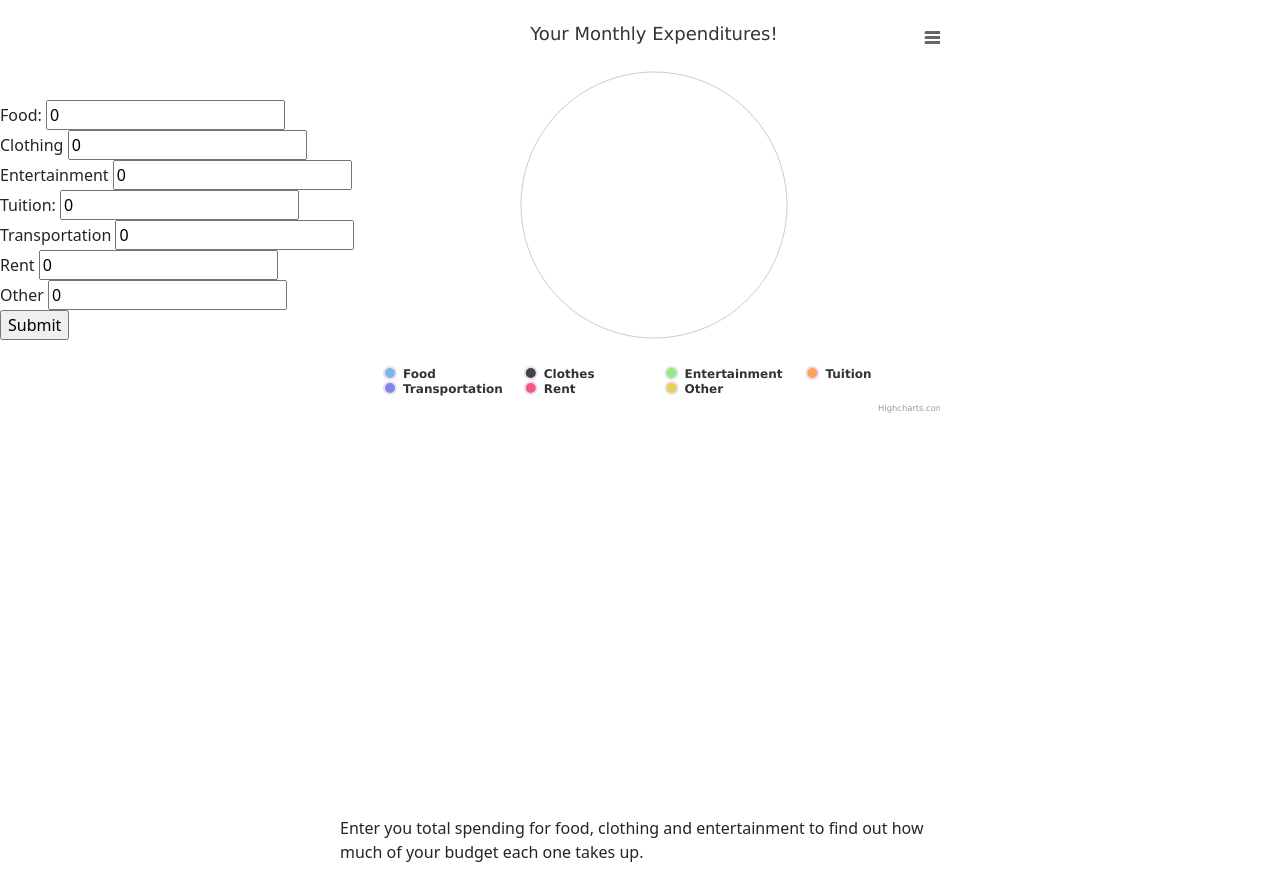
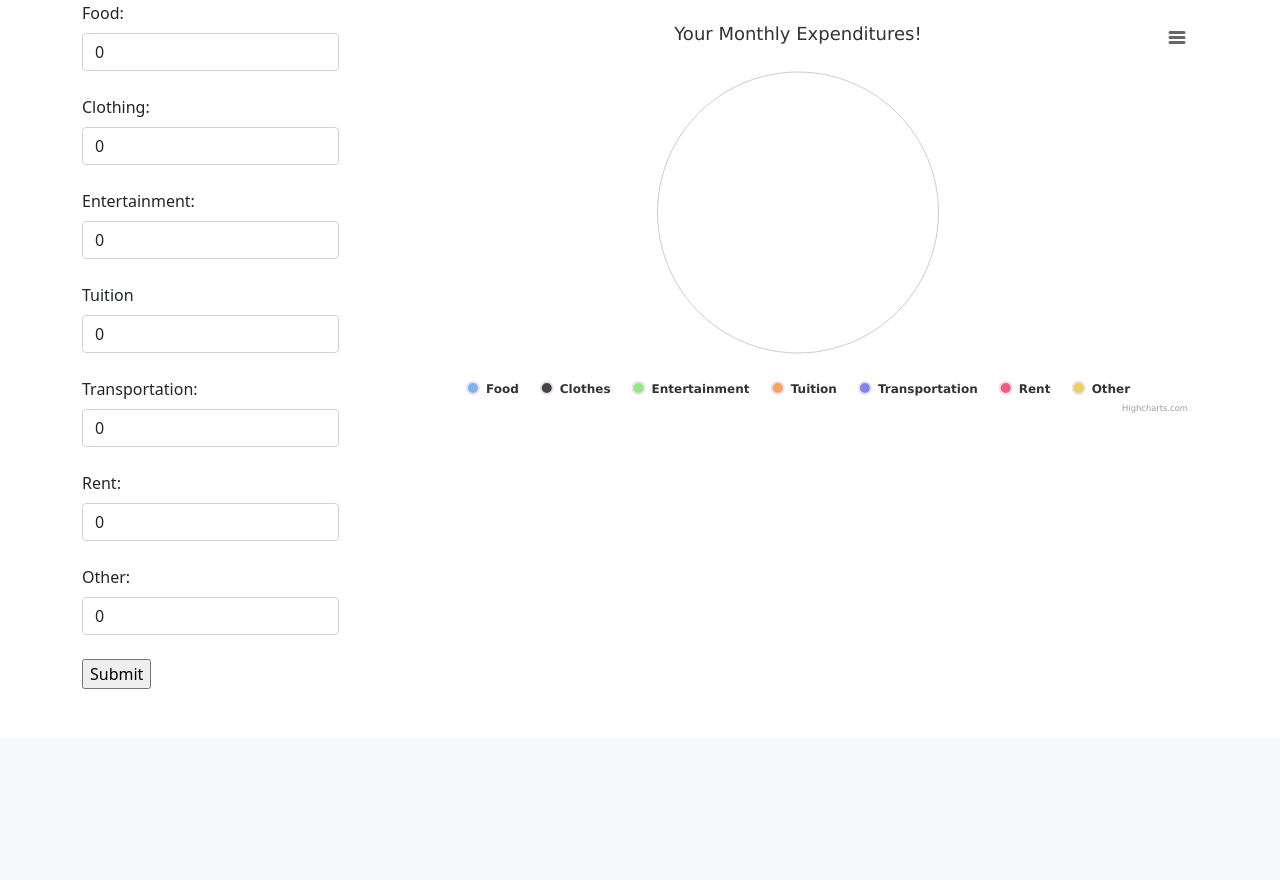
Before and after one commit to josephined21/ftf-project, a Flask app: page /your_budget in a window 1280 px wide. Shown: the part 62-942 px from the top of the page. After the commit the page ends 751 px from the top, so only its background shows below. Run offline with Flask 2, Linux system fonts and the light colour scheme; some libraries are stand-ins or nearby versions.

Commit message:
rebecca's push before lunch 7/28

```diff
--- a/app.py
+++ b/app.py
@@ -3,55 +3,171 @@
 from flask import Flask
 from flask import render_template
 from flask import request
+from flask_pymongo import PyMongo
 from flask import redirect
 from flask import session, url_for
-from flask_pymongo import PyMongo
-
+from datetime import date
 # -- Initialization section --
 app = Flask(__name__)
 app.secret_key = '_5#y2L"F4Q8z\n\xec]/'
 
-# name of database
 app.config['MONGO_DBNAME'] = 'login'
-# URI of database
-#app.config['MONGO_URI'] = 'mongodb+srv://admin:9dpPJg9sr2ssPZY@cluster0.pmjhw.mongodb.net/login?retryWrites=true&w=majority'
-app.config['MONGO_URI'] = 'mongodb+srv://admin:9dpPJg9sr2ssPZY@cluster0.dbc3e.mongodb.net/login?retryWrites=true&w=majority'
+app.config['MONGO_URI'] = 'mongodb+srv://admin:9dpPJg9sr2ssPZY@cluster0.pmjhw.mongodb.net/login?retryWrites=true&w=majority'
 mongo = PyMongo(app)
+
 # -- Routes section --
+
+
 @app.route('/')
 @app.route('/index')
 def index():
-    #return render_template('information1.html')
     return render_template('index.html')
 
-@app.route('/signups', methods = ['GET','POST'])
+@app.route('/signup', methods=['GET', 'POST'])
+def signup():
+    # Are they posting with the form?
+    if request.method == 'POST':
+        # Connect to database
+        users = mongo.db.users
+        # Do something with the database - Does anyone have this name?
+        existing_user = users.find_one({'name': request.form['user_name']})
+        # Does user not exist? Add to the database!
+        if existing_user is None:
+            # Add the user to the database
+            todays_date = date.today()
+            todays_month = todays_date.month
+
+            if todays_month == 1:
+                month = 'january'
+            elif todays_month == 2:
+                month = 'february'
+            elif todays_month == 3:
+                month = 'march'
+            elif todays_month == 4:
+                month = 'april'
+            elif todays_month == 5:
+                month = 'may'
+            elif todays_month == 6:
+                month = 'june'
+            elif todays_month == 7:
+                month = 'july'
+            elif todays_month == 8:
+                month = 'august'
+            elif todays_month == 9:
+                month = 'september'
+            elif todays_month == 10:
+                month = 'october'
+            elif todays_month == 11:
+                month = 'november'
+            elif todays_month == 12:
+                month = 'december'
+
+            users.insert({'name': request.form['user_name'], 'username': request.form['username'], 'password': request.form['password'], 'months': {month: {'goal amount': request.form['goal_amount'], 'monthly expenses': request.form['monthly_expenses'],
+                         'pay per hour': request.form['pay_per_hour'], 'hours worked': request.form['hours_worked'], 'additional income': request.form['add_income'], 'additional expenses': request.form['add_expenses']}}})
+            # Make a session for the user
+            session['username'] = request.form['user_name']
+            return render_template('index.html')
+        return 'The username already exists'
+    return render_template('signups.html')
+
+@app.route('/login', methods=['GET', 'POST'])
+def login():
+    # Connect to the database
+    users = mongo.db.users
+    # Get the login for the user!
+    login_user = users.find_one({'username': request.form['username']})
+    # Check that the password matches
+    if login_user:
+        # Check does the password they put in match the password in the database
+        if request.form['password'] == login_user['password']:
+            # start a session
+            session['username'] = request.form['username']
+            return render_template('index.html')
+    # Password or username incorrect?
+    return 'Invalid username/password combination'
+
+# LOGOUT ROUTE
+@app.route('/logout')
+def logout():
+    session.clear()
+    return redirect('/')
+
+
+@app.route('/login_button')
+def login_button():
+    return render_template('login_copy.html')
+
+
+@app.route('/about_us')
+def about_us():
+   return render_template('about_us.html')
+
+
+@app.route('/your_info', methods=['GET', 'POST'])
 def your_info():
     if request.method == 'GET':
-       return render_template("information1.html")
+        # goal_amount = session['goal_amount']
+        # monthly_expenses = session['goal_amount']
+        # pay_per_hour = int(request.form['pay_per_hour'])
+        # hours_worked = int(request.form['hours_worked'])
+        # add_income = int(request.form['add_income'])
+        # add_expenses = int(request.form['add_expenses'])
+        # savings = ((pay_per_hour * hours_worked * 4) + add_income) - (monthly_expenses + add_expenses)
+        # goal_percent = (savings / goal_amount) * 100
+        # if savings >= goal_amount:
+        #     return render_template ('savings_goal.html', savings = savings, goal_amount = goal_amount, goal_percent = goal_percent)
+        #  else:
+        #     need_more = (goal_amount - savings)
+        #     return  render_template('need_more.html', savings = savings, goal_amount = goal_amount, goal_percent = goal_percent)
+
+        return render_template("information1.html")
     else:
-        #name = request.form['user_name']
-        #date = request.form['date']
         goal_amount = int(request.form['goal_amount'])
         monthly_expenses = int(request.form['monthly_expenses'])
         pay_per_hour = int(request.form['pay_per_hour'])
         hours_worked = int(request.form['hours_worked'])
         add_income = int(request.form['add_income'])
         add_expenses = int(request.form['add_expenses'])
-        savings = ((((pay_per_hour*hours_worked)*4) + add_income) - (monthly_expenses + add_expenses))
+        savings = ((pay_per_hour * hours_worked * 4) + add_income) - \
+                   (monthly_expenses + add_expenses)
         goal_percent = (savings / goal_amount) * 100
+        # todays_date = date.today()
+        # todays_month = todays_date.month
+        # if todays_month == 1:
+        #     month = 'january'
+        # elif todays_month == 2:
+        #     month = 'february'
+        # elif todays_month == 3:
+        #     month = 'march'
+        # elif todays_month == 4:
+        #     month = 'april'
+        # elif todays_month == 5:
+        #     month = 'may'
+        # elif todays_month == 6:
+        #     month = 'june'
+        # elif todays_month == 7:
+        #     month = 'july'
+        # elif todays_month == 8:
+        #     month = 'august'
+        # elif todays_month == 9:
+        #     month = 'september'
+        # elif todays_month == 10:
+        #     month = 'october'
+        # elif todays_month == 11:
+        #     month = 'november'
+        # elif todays_month == 12:
+        #     month = 'december'
 
-        # goal_percent = str(goal_percent)
-        # print(goal_percent)
         if savings >= goal_amount:
             return render_template ('savings_goal.html', savings = savings, goal_amount = goal_amount, goal_percent = goal_percent)
-            #(f"Hello {name}, you reached your monthly savings goal of {goal_amount} with ${savings-goal_amount} to spare!")
+            # (f"Hello {name}, you reached your monthly savings goal of {goal_amount} with ${savings-goal_amount} to spare!")
         else:
             need_more = (goal_amount - savings)
-            return  render_template('need_more.html', savings = savings, goal_amount = goal_amount, goal_percent = goal_percent)
-            #(f"you did not reach your savings goal, you need {need_more} more dollars to reach your goal")
+            return render_template('need_more.html', savings = savings, goal_amount = goal_amount, goal_percent = goal_percent)
+            # (f"you did not reach your savings goal, you need {need_more} more dollars to reach your goal")
 
 @app.route('/your_budget',  methods = ['GET','POST'])
-def your_stats():
+def your_budget():
     if request.method == 'GET':
        return render_template('viewer_budget.html')
     else:
@@ -59,79 +175,39 @@ def your_stats():
             food_budget = 0
         else:
             food_budget = int(request.form['food_budget'])
+
         if request.form['clothing_budget'] == "":
             clothing_budget = 0
         else:
             clothing_budget = int(request.form['clothing_budget'])
+
         if request.form['entertainment_budget'] == "":
             entertainment_budget = 0
         else:
             entertainment_budget = int(request.form['entertainment_budget'])
+
         if request.form['tuition_budget'] == "":
             tuition_budget = 0
         else:
             tuition_budget = int(request.form['tuition_budget'])
+
         if request.form['transportation_budget'] == "":
             transportation_budget = 0
         else:
             transportation_budget = int(request.form['transportation_budget'])
+
         if request.form['rent_budget'] == "":
             rent_budget = 0
         else:
             rent_budget = int(request.form['rent_budget'])
+
         if request.form['other_budget'] == "":
             other_budget = 0
         else:
             other_budget = int(request.form['other_budget'])
-        #total_budget = (food_budget + clothing_budget + entertainment_budget)
+
+        # total_budget = (food_budget + clothing_budget + entertainment_budget)
         # food_percent = food_budget / total_budget
         # clothing_percent = clothing_budget / total_budget
         # entertainment_percent = entertainment_budget / total_budget
-        return render_template( 'viewer_budget.html', food_budget = food_budget, clothing_budget = clothing_budget, entertainment_budget = entertainment_budget, tuition_budget = tuition_budget, transportation_budget = transportation_budget, rent_budget = rent_budget, other_budget = other_budget)
-
-@app.route('/signup', methods = ['GET','POST'])
-def signup():
-    # Are they posting with the form?
-    if request.method == 'POST':
-        # Connect to database
-        users = mongo.db.users
-        # Do something with the database - Does anyone have this name?
-        existing_user = users.find_one({'name': request.form['username']})
-        # Does user not exist? Add to the database!
-        if existing_user is None:
-            # Add the user to the database
-            users.insert({'name': request.form['username'], 'password': request.form['password']})
-            # Make a session for the user
-            session['username'] = request.form['username']
-            return render_template('index.html')
-        return 'The username already exists'
-    return render_template('signups.html')
-@app.route('/login', methods = ['GET','POST'])
-def login():
-    # Connect to the database
-    users = mongo.db.users
-    # Get the login for the user!
-    login_user = users.find_one({'name': request.form['username']})
-    # Check that the password matches
-    if login_user:
-        # Check does the password they put in match the password in the database
-        if request.form['password'] == login_user['password']:
-            # start a session
-            session['username'] = request.form['username']
-            #return redirect(url_for('index'))
-            return render_template("index.html")
-    # Password or username incorrect?
-    return 'Invalid username/password combination'
-# LOGOUT ROUTE
-@app.route('/logout')
-def logout():
-    session.clear()
-    return redirect('/')
-
-@app.route('/login_button')
-def login_button():
-    return render_template ('login_copy.html')
-
-@app.route('/about_us')
-def about_us():
-   return render_template ('about_us.html')
+        return render_template('viewer_budget.html', food_budget = food_budget, clothing_budget = clothing_budget, entertainment_budget = entertainment_budget, tuition_budget = tuition_budget, transportation_budget = transportation_budget, rent_budget = rent_budget, other_budget = other_budget)
--- a/templates/login_copy.html
+++ b/templates/login_copy.html
@@ -39,7 +39,7 @@
       <h2>Log in</h2>
         <div>
         <form action="/login" method="POST">
-                <label for="name">Name</label>
+            <label for="name">Username</label>
             <input type="text" name="username">
             <label for="password">Password</label>
             <input type="password" name="password">
--- a/templates/viewer_budget.html
+++ b/templates/viewer_budget.html
@@ -1,15 +1,22 @@
 <html>
+
 <head>
     <title>view my budget</title>
     <link rel="stylesheet" href="../static/css/style.css">
-        <link href="https://cdn.jsdelivr.net/npm/bootstrap@5.0.2/dist/css/bootstrap.min.css" rel="stylesheet" integrity="sha384-EVSTQN3/azprG1Anm3QDgpJLIm9Nao0Yz1ztcQTwFspd3yD65VohhpuuCOmLASjC" crossorigin="anonymous">
-    <script src="https://cdn.jsdelivr.net/npm/bootstrap@5.0.2/dist/js/bootstrap.bundle.min.js" integrity="sha384-MrcW6ZMFYlzcLA8Nl+NtUVF0sA7MsXsP1UyJoMp4YLEuNSfAP+JcXn/tWtIaxVXM" crossorigin="anonymous"></script>
+    <link href="https://cdn.jsdelivr.net/npm/bootstrap@5.0.2/dist/css/bootstrap.min.css" rel="stylesheet"
+        integrity="sha384-EVSTQN3/azprG1Anm3QDgpJLIm9Nao0Yz1ztcQTwFspd3yD65VohhpuuCOmLASjC" crossorigin="anonymous">
+    <script src="https://cdn.jsdelivr.net/npm/bootstrap@5.0.2/dist/js/bootstrap.bundle.min.js"
+        integrity="sha384-MrcW6ZMFYlzcLA8Nl+NtUVF0sA7MsXsP1UyJoMp4YLEuNSfAP+JcXn/tWtIaxVXM"
+        crossorigin="anonymous"></script>
 </head>
+
 <body>
     <nav class="navbar navbar-expand-lg navbar-light bg-light">
         <div class="container-fluid">
-   <a class="navbar-brand" href="#"><img src="static/images/fmadeoutofleaves.jpeg" alt=""  height="35" class="d-inline-block align-text-top"> Financial Planter</a>
-    <button class="navbar-toggler" type="button" data-bs-toggle="collapse" data-bs-target="#navbarNav" aria-controls="navbarNav" aria-expanded="false" aria-label="Toggle navigation">
+            <a class="navbar-brand" href="#"><img src="static/images/fmadeoutofleaves.jpeg" alt="" height="35"
+                    class="d-inline-block align-text-top"> Financial Planter</a>
+            <button class="navbar-toggler" type="button" data-bs-toggle="collapse" data-bs-target="#navbarNav"
+                aria-controls="navbarNav" aria-expanded="false" aria-label="Toggle navigation">
                 <span class="navbar-toggler-icon"></span>
             </button>
             <div class="collapse navbar-collapse" id="navbarNav">
@@ -18,7 +25,7 @@
                         <a class="nav-link active" aria-current="page" href="/">Home</a>
                     </li>
                     <li class="nav-item">
-          <a class="nav-link" href= '/your_info'>Take a Quiz</a>
+                        <a class="nav-link" href='/your_info'>Take a Quiz</a>
                     </li>
                     <li class="nav-item">
                         <a class="nav-link" href='/about_us'>About Us</a>
@@ -34,29 +41,67 @@
     <style>
         form {
             float: left;
-            padding-top: 100px;
+            padding-top: 1px;
         }
     </style>
+    <div class = container>
+    <div class = "row">
+    <div class = "col">
 
-        <form method="post" action="/your_budget">
-            <label for="food">Food:</label>
-            <input type="number" name="food_budget" value="0" min="0"><br>
-            <label for="Clothing"> Clothing</label>
+        <form class="g-3" method="post" action="/your_budget">
+            <div>
+                <label for="food" class="form-label"> Food: </label>
+                <input type="number" class="form-control" name="food_budget" required value="0" min="0">
+            </div> <br>
+            <div >
+                <label for="clothing" class="form-label">Clothing: </label>
+                <input type="number" class="form-control" name="clothing_budget" required value="0" min="0">
+            </div> <br>
+            <div>
+                <label for="entertainment" class="form-label">Entertainment: </label>
+                <input type="number" class="form-control" name="entertainment_budget" required value="0" min="0">
+            </div> <br>
+            <div>
+                <label for="tuition" class="form-label">Tuition </label>
+                <input type="number" class="form-control" name="tuition_budget" required value="0" min="0">
+            </div><br>
+            <div >
+                <label for="Transportation" class="form-label">Transportation: </label>
+                <input type="number" class="form-control" name="transportation_budget" required value="0" min="0">
+            </div><br>
+            <div>
+                <label for="rent" class="form-label">Rent: </label>
+                <input type="number" class="form-control" name="rent_budget" required value="0" min="0">
+            </div><br>
+            <div>
+                <label for="other" class="form-label">Other: </label>
+                <input type="number" class="form-control" name="other_budget" required value="0" min="0">
+            </div><br>
+            <!-- <button type="submit" class="btn btn-primary">Submit</button> -->
+            <input type="submit" value="Submit">
+        </form>
+        </div>
+
+    <!-- <label for="food">Food:</label>
+            <input type="number" name="food_budget" value="0" min="0"><br> -->
+    <!-- <label for="Clothing"> Clothing</label>
             <input type="number" name="clothing_budget" value="0" min="0"><br>
             <label for="Entertainment"> Entertainment </label>
-            <input type="number" name="entertainment_budget" value="0" min="0"><br>
-            <label for="tuition"> Tuition:</label>
+            <input type="number" name="entertainment_budget" value="0" min="0"><br> -->
+    <!-- <label for="tuition"> Tuition:</label>
             <input type="number" name="tuition_budget" value="0"><br>
-            <label for="Transportation"> Transportation</label>
-            <input type="number" name="transportation_budget" value="0" min="0"><br>
-            <label for="rent"> Rent </label>
+            <label for="Transportation"> Transportation</label> -->
+    <!-- <input type="number" name="transportation_budget" value="0" min="0"><br> -->
+    <!-- <label for="rent"> Rent </label>
             <input type="number" name="rent_budget" value="0" min="0"><br>
             <label for="Other"> Other </label>
             <input type="number" name="other_budget" value="0" min="0"><br>
             <input type="submit" value="Submit">
-        </form>
+        </form>  -->
     </style>
-<div>
+
+    <div class = 'col'>
+    <div class = 'g-3'>
         <script src="https://code.highcharts.com/highcharts.js"></script>
         <script src="https://code.highcharts.com/modules/exporting.js"></script>
         <script src="https://code.highcharts.com/modules/export-data.js"></script>
@@ -64,9 +109,10 @@
 
         <figure class="highcharts-figure">
             <div id="container"></div>
-    <p class="highcharts-description">
-      Enter you total spending for food, clothing and entertainment to find out how much of your budget each one takes up.
-    </p>
+            <!-- <p class="highcharts-description">
+                Enter you total spending for food, clothing and entertainment and others to find out how much of your budget each
+                one takes up.
+            </p> -->
         </figure>
     </div>
     <style>
@@ -76,15 +122,17 @@
             stroke: #EDE;
             stroke-width: 2px;
         }
+
         .highcharts-pie-series .highcharts-data-label-connector {
             stroke: silver;
             stroke-dasharray: 2, 2;
             stroke-width: 2px;
         }
 
-.highcharts-figure, .highcharts-data-table table {
-    min-width: 320px;
-    max-width: 600px;
+        .highcharts-figure,
+        .highcharts-data-table table {
+            min-width: 800px;
+            max-width: 800px;
             margin: 1em auto;
         }
 
@@ -97,24 +145,44 @@
             width: 100%;
             max-width: 500px;
         }
+
         .highcharts-data-table caption {
             padding: 1em 0;
             font-size: 1.2em;
             color: #555;
         }
+
         .highcharts-data-table th {
             font-weight: 600;
             padding: 0.5em;
         }
-.highcharts-data-table td, .highcharts-data-table th, .highcharts-data-table caption {
+
+        .highcharts-data-table td,
+        .highcharts-data-table th,
+        .highcharts-data-table caption {
             padding: 0.5em;
         }
-.highcharts-data-table thead tr, .highcharts-data-table tr:nth-child(even) {
+
+        .highcharts-data-table thead tr,
+        .highcharts-data-table tr:nth-child(even) {
             background: #f8f8f8;
         }
+
         .highcharts-data-table tr:hover {
             background: #f1f7ff;
+
         }
+        #highcharts-figure {
+            float: center;
+
+
+        }
+        /* #highcharts-figure {
+            position: relative; top: 1px;
+        } */
+
+
+
 
     </style>
     <script>
@@ -137,18 +205,23 @@ Highcharts.chart('container', {
                 allowPointSelect: true,
                 keys: ['name', 'y', 'selected', 'sliced'],
                 data: [
-            ['Food', {{food_budget}}, false],
-            ['Clothes', {{clothing_budget}}, false],
-            ['Entertainment', {{entertainment_budget}}, false],
-            ['Tuition', {{tuition_budget}}, false],
-            ['Transportation', {{transportation_budget}}, false],
-            ['Rent', {{rent_budget}}, false],
-            ['Other', {{other_budget}}, true, true],
+                    ['Food', {{ food_budget }}, false],
+            ['Clothes', {{ clothing_budget }}, false],
+            ['Entertainment', {{ entertainment_budget }}, false],
+            ['Tuition', {{ tuition_budget }}, false],
+            ['Transportation', {{ transportation_budget }}, false],
+            ['Rent', {{ rent_budget }}, false],
+            ['Other', {{ other_budget }}, true, true],
             // ['Avocados', 148.5, false]
         ],
             showInLegend: true
     }]
 });
+
     </script>
+    </div>
+
+
 </body>
+
 </html>
```
Lines whose indentation alone changed are shown as unchanged.
